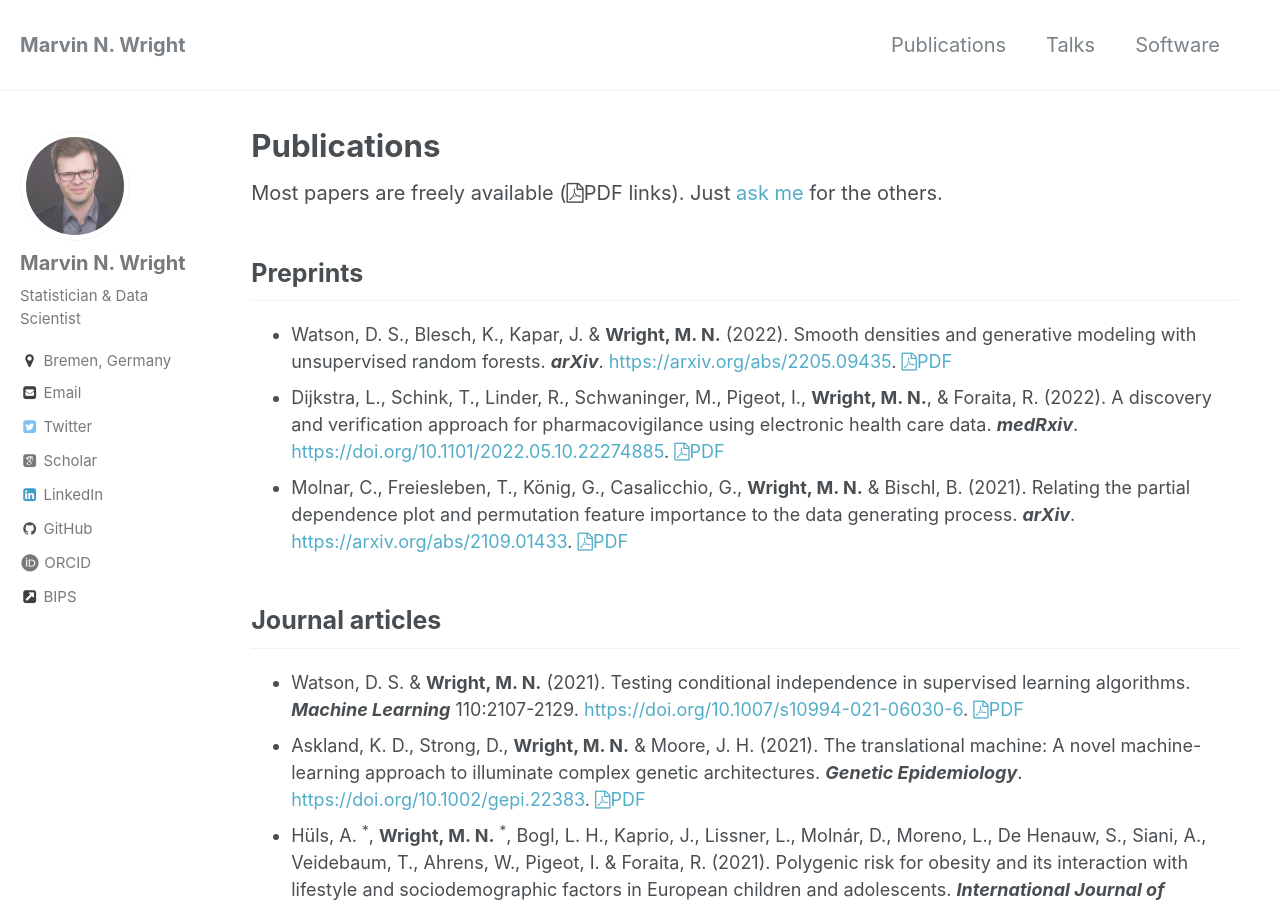
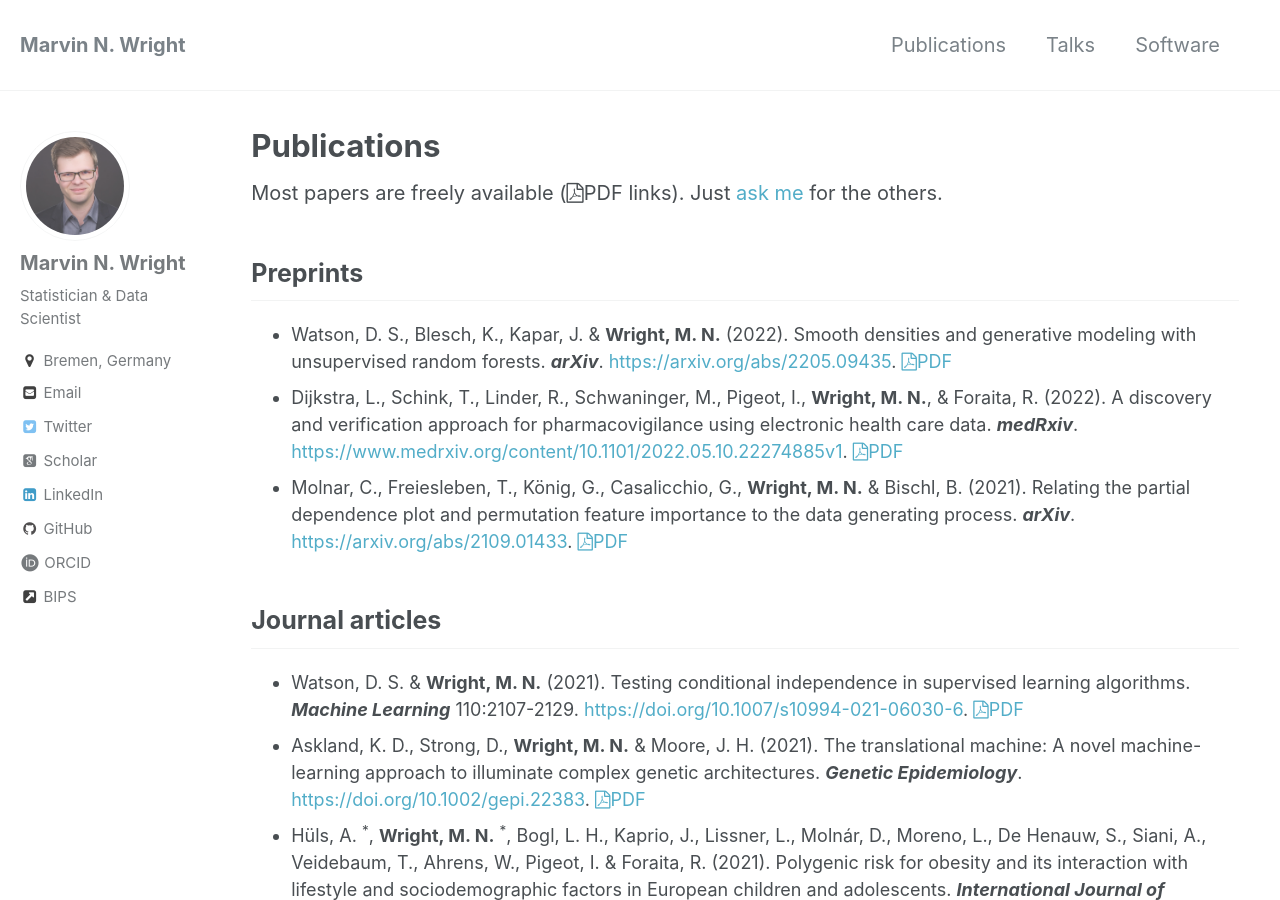
Before and after one commit to mnwright/mnwright.github.io, a Jekyll site: the page built from _pages/publications.md, in a window 1280 px wide and 900 px high. Built offline with Jekyll 4.4.1, drawn with Linux system fonts in a browser that asks for light colours; some web fonts are replaced; part of the change alters nothing that is shown.

Commit message:
fix links

```diff
--- a/_pages/publications.md
+++ b/_pages/publications.md
@@ -7,7 +7,7 @@ Most papers are freely available (<i class="fa fa-file-pdf-o"></i>PDF links). Ju
 
 ## Preprints
 * {:.pub} Watson, D. S., Blesch, K., Kapar, J. & **Wright, M. N.** (2022). Smooth densities and generative modeling with unsupervised random forests. ***arXiv***. <https://arxiv.org/abs/2205.09435>. <a href="https://arxiv.org/pdf/2205.09435"><i class="fa fa-file-pdf-o"></i>PDF</a>
-* {:.pub} Dijkstra, L., Schink, T., Linder, R., Schwaninger, M., Pigeot, I., **Wright, M. N.**, & Foraita, R. (2022). A discovery and verification approach for pharmacovigilance using electronic health care data. ***medRxiv***. <https://doi.org/10.1101/2022.05.10.22274885>. <a href="https://doi.org/10.1101/2022.05.10.22274885"><i class="fa fa-file-pdf-o"></i>PDF</a>
+* {:.pub} Dijkstra, L., Schink, T., Linder, R., Schwaninger, M., Pigeot, I., **Wright, M. N.**, & Foraita, R. (2022). A discovery and verification approach for pharmacovigilance using electronic health care data. ***medRxiv***. <https://www.medrxiv.org/content/10.1101/2022.05.10.22274885v1>. <a href="https://www.medrxiv.org/content/10.1101/2022.05.10.22274885v1.full.pdf"><i class="fa fa-file-pdf-o"></i>PDF</a>
 * {:.pub} Molnar, C., Freiesleben, T., König, G., Casalicchio, G., **Wright, M. N.** & Bischl, B. (2021). Relating the partial dependence plot and permutation feature importance to the data generating process. ***arXiv***. <https://arxiv.org/abs/2109.01433>. <a href="https://arxiv.org/pdf/2109.01433"><i class="fa fa-file-pdf-o"></i>PDF</a>
 
 ## Journal articles
```
